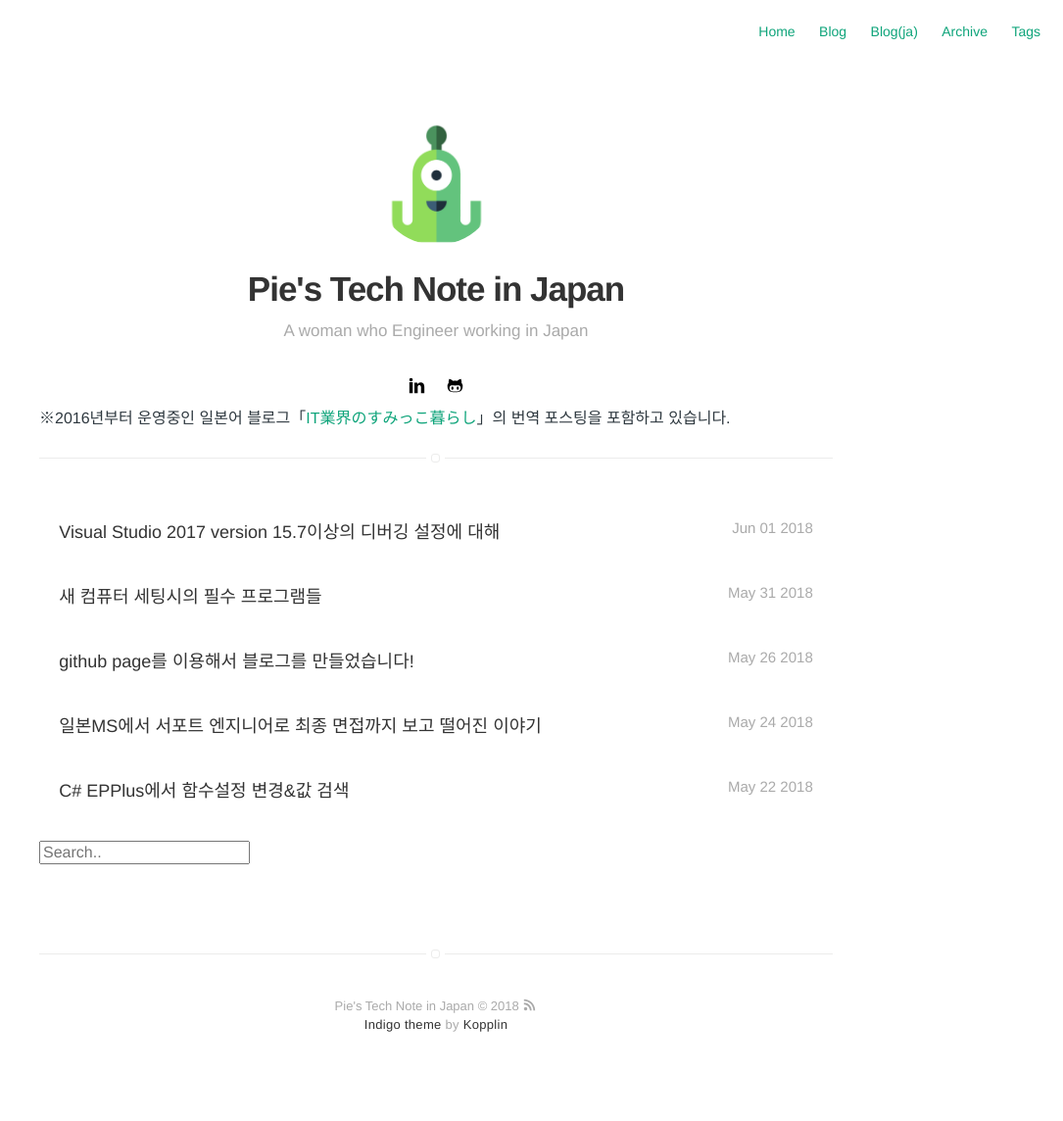
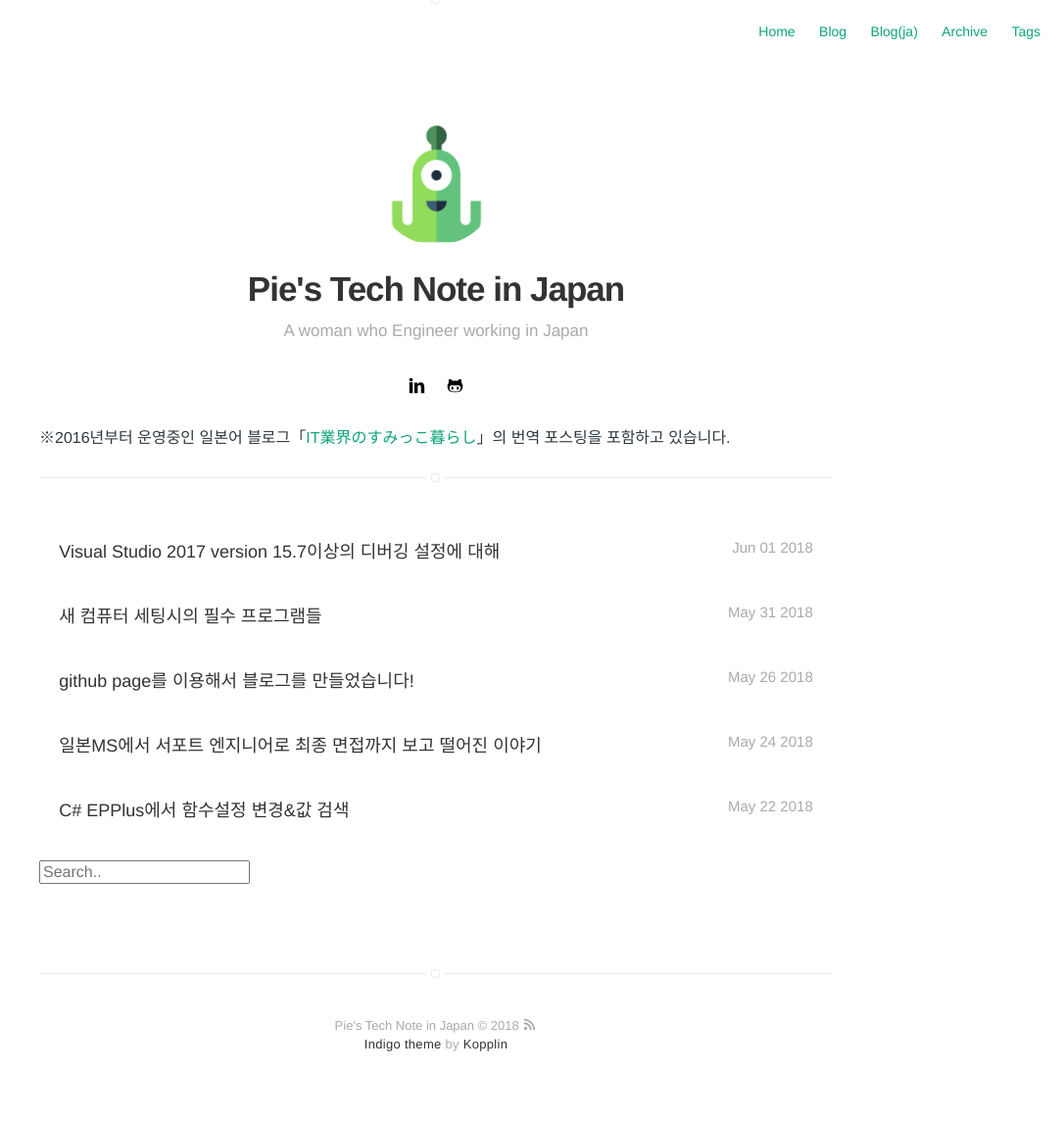
Before and after one commit to Pie001/pie001.github.io, a Jekyll site: the page built from blog/index.html, in a window 1280 px wide. Shown: the whole page at 98% size, without its empty margins (195-1280 px from the left). Built offline with Jekyll 4.4.1, drawn with Linux system fonts in a browser that asks for light colours.

Commit message:
Update home-blog-projects.sass

```diff
--- a/_sass/pages/home-blog-projects.sass
+++ b/_sass/pages/home-blog-projects.sass
@@ -84,3 +84,20 @@
         position: relative
         top: -4px
         margin-right: 10px
+
+.blog-list-desc
+    margin-top: 20px
+
+    &:before
+        display: block
+        content: " "
+        width: 7px
+        height: 7px
+        border: $epsilon 1px solid
+        position: absolute
+        top: -5px
+        left: 50%
+        margin-left: -5px
+        background: #FFF
+        box-shadow: #FFF 0 0 0 5px
+        border-radius: 3px
```
